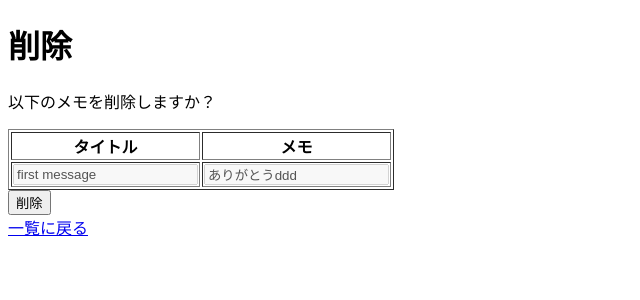
After one commit to shumatsumoto/python-flask-memo, a Flask app: page /1/delete in a window 1280 px wide. The commit adds this page. Shown: the top 300 px of the page, without its empty margins (0-640 px from the left). Run offline with Flask 3, Linux system fonts and the light colour scheme; data comes from the database, SQL or seed files in the repository.

Commit message:
削除画面作成

```diff
--- a/app.py
+++ b/app.py
@@ -39,6 +39,13 @@ def edit(id):
     ).fetchone()
     return render_template("edit.html", post=post)
 
+@app.route("/<id>/delete", methods=['GET', 'POST'])
+def delete(id):
+    post = get_db().execute(
+        "select id, title, body from memo where id=?",(id,)
+    ).fetchone()
+    return render_template("delete.html", post=post)
+
 if __name__ == "__main__":
     app.run()
 
--- /dev/null
+++ b/templates/delete.html
@@ -0,0 +1,24 @@
+{% extends "base.html" %} {% block content %}
+<h1>削除</h1>
+<p>以下のメモを削除しますか？</p>
+<form method="POST">
+  <table border="1">
+    <tr>
+      <th>タイトル</th>
+      <th>メモ</th>
+    </tr>
+    <tr>
+      <td>
+        <input type="text" name="title" value="{{post.title}}" disabled />
+      </td>
+      <td>
+        <input type="text" name="body" value="{{post.body}}" disabled />
+      </td>
+    </tr>
+  </table>
+  <input type="submit" value="削除" />
+</form>
+
+<a href="/" role="button">一覧に戻る</a>
+
+{% endblock content %}
--- a/templates/index.html
+++ b/templates/index.html
@@ -17,6 +17,7 @@
     <td>{{memo.body}}</td>
     <td>
       <a href="/{{memo.id}}/edit" role="button">編集</a>
+      <a href="/{{memo.id}}/delete" role="button">削除</a>
     </td>
   </tr>
   {% endfor %}
```
